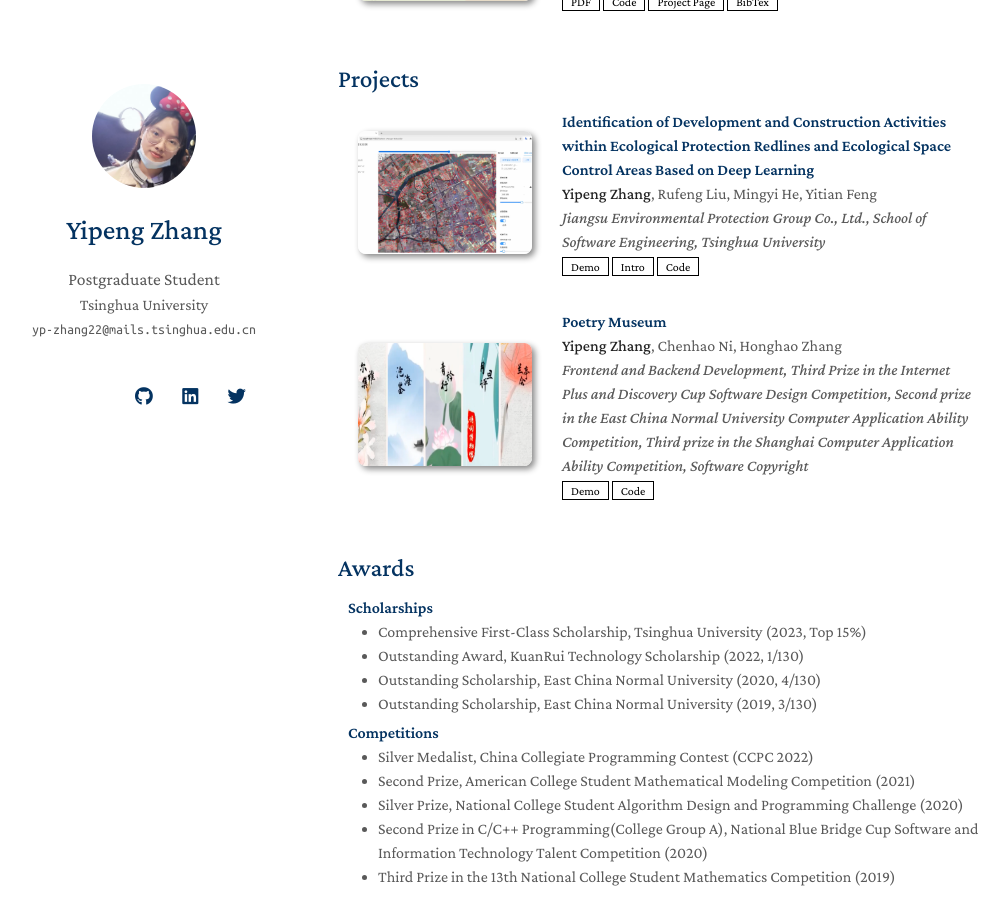
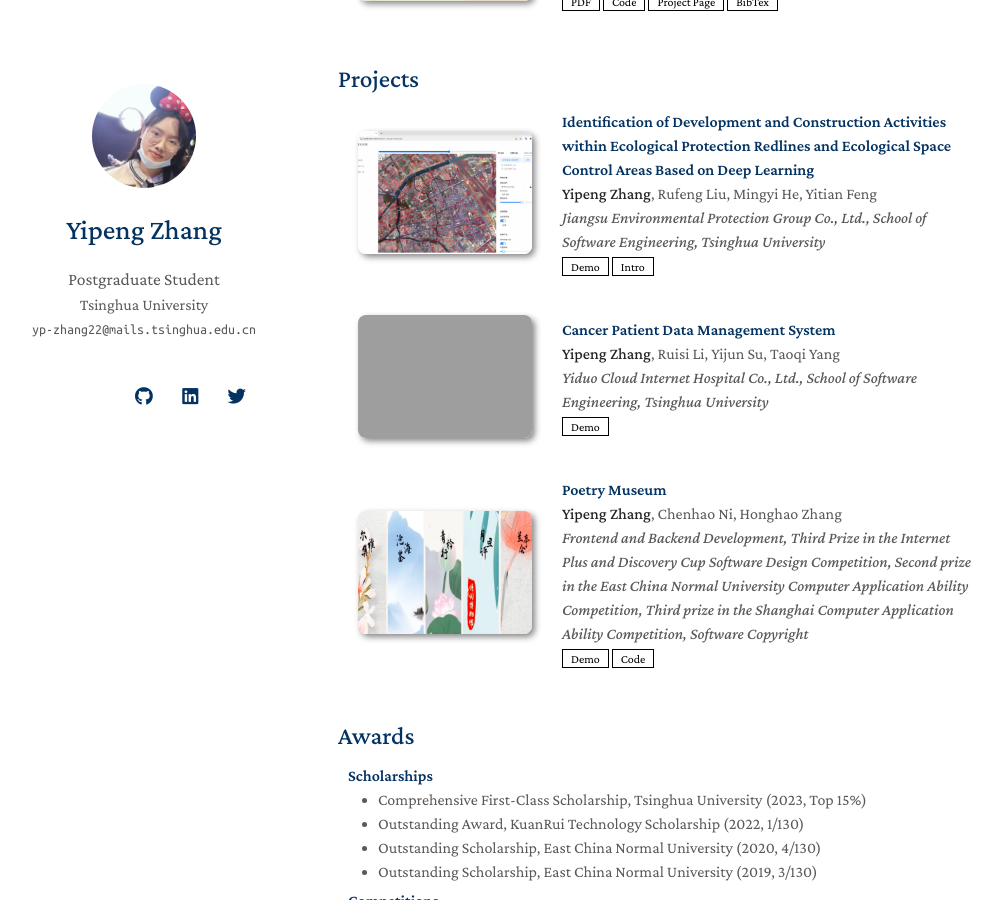
Before and after one commit to YipengZhang22/YipengZhang22.github.io, a Jekyll site: the page built from index.md, in a window 1280 px wide and 900 px high, scrolled down 511 px. Shown: the whole window, without its empty margins (132-1140 px from the left). Built offline with Jekyll 4.4.1, drawn with Linux system fonts in a browser that asks for light colours; nearby versions of some CDN libraries; a style sheet for code colours, icons or effects is not loaded; our own code applies the rules of GitHub Pages for plain Markdown files; grey boxes are pictures that could not be loaded.

Commit message:
Update projects.yml

```diff
--- a/_data/projects.yml
+++ b/_data/projects.yml
@@ -5,8 +5,14 @@ main:
     conference: Jiangsu Environmental Protection Group Co., Ltd., School of Software Engineering, Tsinghua University
     intro: https://mp.weixin.qq.com/s/z0Uz6KIc0AjupeToke-iHA
     demo: ./assets/files/demo1.mp4
-    code: https://github.com/yaoyao-liu/class-incremental-learning/tree/main/mnemonics-training
     image: ./assets/img/projects/p1.png
+
+
+  - title: Cancer Patient Data Management System
+    authors: <strong>Yipeng Zhang</strong>, Ruisi Li, Yijun Su, Taoqi Yang
+    conference: Yiduo Cloud Internet Hospital Co., Ltd., School of Software Engineering, Tsinghua University
+    demo: ./assets/files/demo2.mp4
+    image: ./assets/img/projects/p3.png
 
   - title: Poetry Museum
     authors: <strong>Yipeng Zhang</strong>, Chenhao Ni, Honghao Zhang
```
